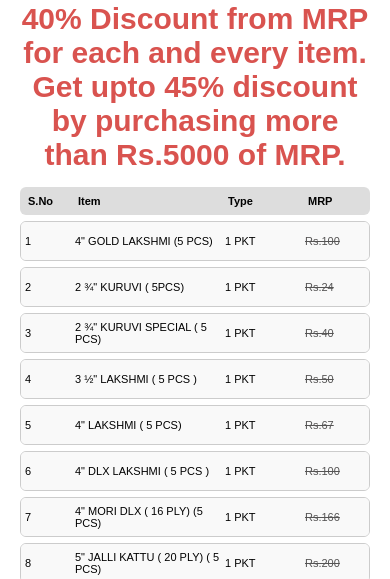
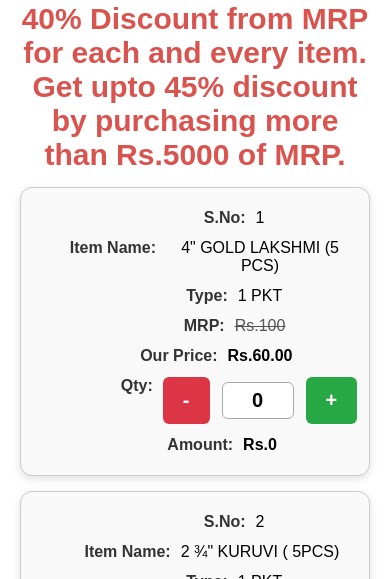
Before and after one commit to sakthivelk0207-spec/Cracker-Shop, a plain HTML site: page index.html in a window 390 px wide. Shown: the part 265-844 px from the top of the page. Drawn offline with nearby package versions, Linux system fonts and the light colour scheme.

Commit message:
Styles update

```diff
--- a/index.html
+++ b/index.html
@@ -5,8 +5,7 @@
   <meta charset="UTF-8">
   <title>Cracker Shop</title>
   <script src="https://cdnjs.cloudflare.com/ajax/libs/jspdf/2.5.1/jspdf.umd.min.js"></script>
-  <style>
-    body {
+  <style>body {
   font-family: Arial, sans-serif;
   margin: 20px;
 }
@@ -15,77 +14,107 @@
   text-align: center;
 }
 
-    .header,
+/* -------------------- CARD STYLE FOR ITEMS -------------------- */
 .item {
-      display: grid;
-      grid-template-columns: 50px 1fr 120px 100px 100px 100px 120px;
+  border: 1px solid #ccc;
+  border-radius: 12px;
+  background: #f9f9f9;
+  padding: 15px;
+  margin: 15px 0;
+  box-shadow: 0 3px 8px rgba(0, 0, 0, 0.12);
+
+  display: flex;
+  flex-direction: column;
   align-items: center;
-      padding: 8px;
+  text-align: center;
 }
 
-    .header {
+.item-title {
+  font-size: 20px;
   font-weight: bold;
-      background: #ddd;
-      border-radius: 6px;
-      margin-bottom: 6px;
+  color: #222;
+  margin-bottom: 12px;
 }
 
-    .item {
-      border: 1px solid #ccc;
-      border-radius: 6px;
-      background: #f9f9f9;
+.item-row {
   margin: 6px 0;
+  width: 100%;
+  display: flex;
+  justify-content: center;
+  gap: 10px;
 }
 
+.label {
+  font-weight: bold;
+  color: #333;
+  min-width: 120px;
+  text-align: right;
+}
+
+.value {
+  text-align: left;
+}
+
+/* -------------------- QTY BUTTONS -------------------- */
 .buttons {
   display: flex;
   align-items: center;
-      gap: 8px;
+  gap: 12px;
 }
 
 .buttons button {
-      padding: 4px 10px;
-      border: 1px solid #888;
-      background: #eee;
-      border-radius: 4px;
+  padding: 12px 20px;
+  font-size: 20px;
+  border: none;
+  border-radius: 6px;
   cursor: pointer;
+  font-weight: bold;
+  color: white;
 }
 
+.buttons button:first-child {
+  background-color: #dc3545; /* Red for minus */
+}
 
+.buttons button:last-child {
+  background-color: #28a745; /* Green for plus */
+}
+
+.buttons button:hover {
+  opacity: 0.85;
+}
+
+.count {
+  min-width: 50px;
+  text-align: center;
+  font-size: 20px;
+  font-weight: bold;
+  background: #fff;
+  border: 1px solid #aaa;
+  border-radius: 6px;
+  padding: 6px 10px;
+}
+
+/* -------------------- TEXT STYLES -------------------- */
 .crossed-out {
   text-decoration: line-through;
   color: #555454;
-      /* optional: greyed out */
 }
 
 .bold {
   font-weight: bold;
   color: #000;
-      /* optional: ensure it's darker */
 }
 
-
-    .buttons button:hover {
-      background: #ddd;
-    }
-
-    .count {
-      min-width: 24px;
-      text-align: center;
-      font-weight: bold;
-    }
-
-    .preview {
-      margin-top: 20px;
-      display: none;
-    }
-
+/* -------------------- BILL PREVIEW TABLE -------------------- */
 .bill-header,
 .bill-row {
   display: grid;
-      grid-template-columns: 50px 1fr 120px 100px 100px 100px 120px;
-      padding: 6px;
+  grid-template-columns: 60px 2fr 120px 80px 120px;
+  /* S.No | Item (double space) | Our Price | Qty | Amount */
+  padding: 8px;
   align-items: center;
+  gap: 12px;
 }
 
 .bill-header {
@@ -96,6 +125,13 @@
 
 .bill-row {
   border-bottom: 1px solid #ccc;
+  word-wrap: break-word;
+}
+
+/* -------------------- PREVIEW SECTION -------------------- */
+.preview {
+  margin-top: 20px;
+  display: none;
 }
 
 .total {
@@ -105,25 +141,19 @@
   text-align: right;
 }
 
-    .highlight-added {
-      background-color: #0bde3c !important;
-      /* light green */
-      transition: background-color 0.5s ease;
-    }
-
-    .highlight-removed {
-      background-color: #f43737 !important;
-      /* light green */
-      transition: background-color 0.5s ease;
-    }
-
+/* -------------------- DISCOUNT INFO -------------------- */
 #discount-info {
   text-align: center;
   font-weight: bold;
   margin: 15px 0;
   color: #d9534f;
   font-size: 30px;
-      /* bigger font */
+}
+
+@keyframes blink {
+  50% {
+    opacity: 0;
+  }
 }
 
 .floating-discount {
@@ -139,6 +169,7 @@
   pointer-events: none;
 }
 
+/* -------------------- ACTION BUTTONS -------------------- */
 .btn {
   font-size: 18px;
   padding: 12px 24px;
@@ -151,7 +182,6 @@
 
 .preview-btn {
   background-color: #28a745;
-      /* green */
   color: white;
 }
 
@@ -161,7 +191,6 @@
 
 .clear-btn {
   background-color: #dc3545;
-      /* red */
   color: white;
 }
 
@@ -171,7 +200,6 @@
 
 .back-btn {
   background-color: #007bff;
-      /* blue */
   color: white;
 }
 
@@ -181,7 +209,6 @@
 
 .download-btn {
   background-color: #28a745;
-      /* green */
   color: white;
 }
 
@@ -189,52 +216,22 @@
   background-color: #218838;
 }
 
-    /* Make grid responsive */
-    @media (max-width: 768px) {
-
-      .header,
-      .item,
-      .bill-header,
-      .bill-row {
-        grid-template-columns: 40px 1fr 70px 80px 80px 80px;
-        font-size: 12px;
-      }
+/* -------------------- HIGHLIGHT EFFECTS -------------------- */
+.highlight-added {
+  background-color: #0bde3c !important;
+  transition: background-color 0.5s ease;
 }
 
-    /* On very small screens, allow horizontal scroll */
-    @media (max-width: 480px) {
-
-      .header,
-      .item,
-      .bill-header,
-      .bill-row {
-        display: grid;
-        grid-template-columns: 50px 150px 80px 80px 80px 80px 100px;
-        overflow-x: auto;
-        font-size: 11px;
-      }
-
-      .item,
-      .bill-row {
-        padding: 4px;
-      }
-
-      .buttons button {
-        padding: 6px 12px;
-        /* bigger for thumbs */
-        font-size: 14px;
-      }
-
-      .count {
-        font-size: 14px;
-      }
+.highlight-removed {
+  background-color: #f43737 !important;
+  transition: background-color 0.5s ease;
 }
 
 .selected {
   background-color: #d9f2ff !important;
-      /* light blue */
   border-color: #3399ff;
 }
+
 </style>
 </head>
 
@@ -247,16 +244,6 @@
   Get upto 45% discount by purchasing more than Rs.5000 of MRP.
 </div>
 
-<!-- Item List -->
-<div class="header">
-  <span>S.No</span>
-  <span>Item</span>
-  <span>Type</span>
-  <span>MRP</span>
-  <span>Our Price</span>
-  <span>Qty</span>
-  <span>Amount</span>
-</div>
 <div id="items-container"></div>
 
 <div style="text-align:center; margin-top:20px; display:flex; justify-content:space-between;">
@@ -270,8 +257,6 @@
   <div class="bill-header">
     <span>S.No</span>
     <span>Item</span>
-    <span>Type</span>
-    <span>MRP</span>
     <span>Our Price</span>
     <span>Qty</span>
     <span>Amount</span>
@@ -488,17 +473,20 @@
     div.className = "item";
     div.setAttribute("data-id", item.id);
     div.innerHTML = `
-        <span>${item.serial}</span>
-        <span>${item.name}</span>
-        <span>${item.type ? item.type : ""}</span>
-        <span class="crossed-out">Rs.${item.mrp}</span>
-        <span class="bold">Rs.${item.ourPrice}</span>
+  <div class="item-row"><span class="label">S.No:</span> <span>${item.serial}</span></div>
+  <div class="item-row"><span class="label">Item Name:</span> <span>${item.name}</span></div>
+  <div class="item-row"><span class="label">Type:</span> <span>${item.type ? item.type : ""}</span></div>
+  <div class="item-row"><span class="label">MRP:</span> <span class="crossed-out">Rs.${item.mrp}</span></div>
+  <div class="item-row"><span class="label">Our Price:</span> <span class="bold">Rs.${item.ourPrice}</span></div>
+  <div class="item-row">
+    <span class="label">Qty:</span>
     <div class="buttons">
       <button onclick="decrease(${item.id})">-</button>
       <span id="count-${item.id}" class="count">0</span>
       <button onclick="increase(${item.id})">+</button>
     </div>
-        <span  class="bold" id="amount-${item.id}">Rs.0</span>
+  </div>
+  <div class="item-row"><span class="label">Amount:</span> <span class="bold" id="amount-${item.id}">Rs.0</span></div>
 `;
     container.appendChild(div);
   });
@@ -654,14 +642,11 @@
     items.filter(i => i.count > 0).forEach(item => {
       const discountedPrice = (item.mrp * (1 - discountRate)).toFixed(2);
       const amount = item.count * discountedPrice;
-
 const row = document.createElement("div");
 row.className = "bill-row";
 row.innerHTML = `
   <span>${item.serial}</span>
   <span>${item.name}</span>
-      <span>${item.type ? item.type : ""}</span>
-      <span class="crossed-out">Rs.${item.mrp}</span>
   <span class="bold">Rs.${discountedPrice}</span>
   <span>${item.count}</span>
   <span class="bold">Rs.${amount.toFixed(2)}</span>
```
Lines whose indentation alone changed are shown as unchanged.
